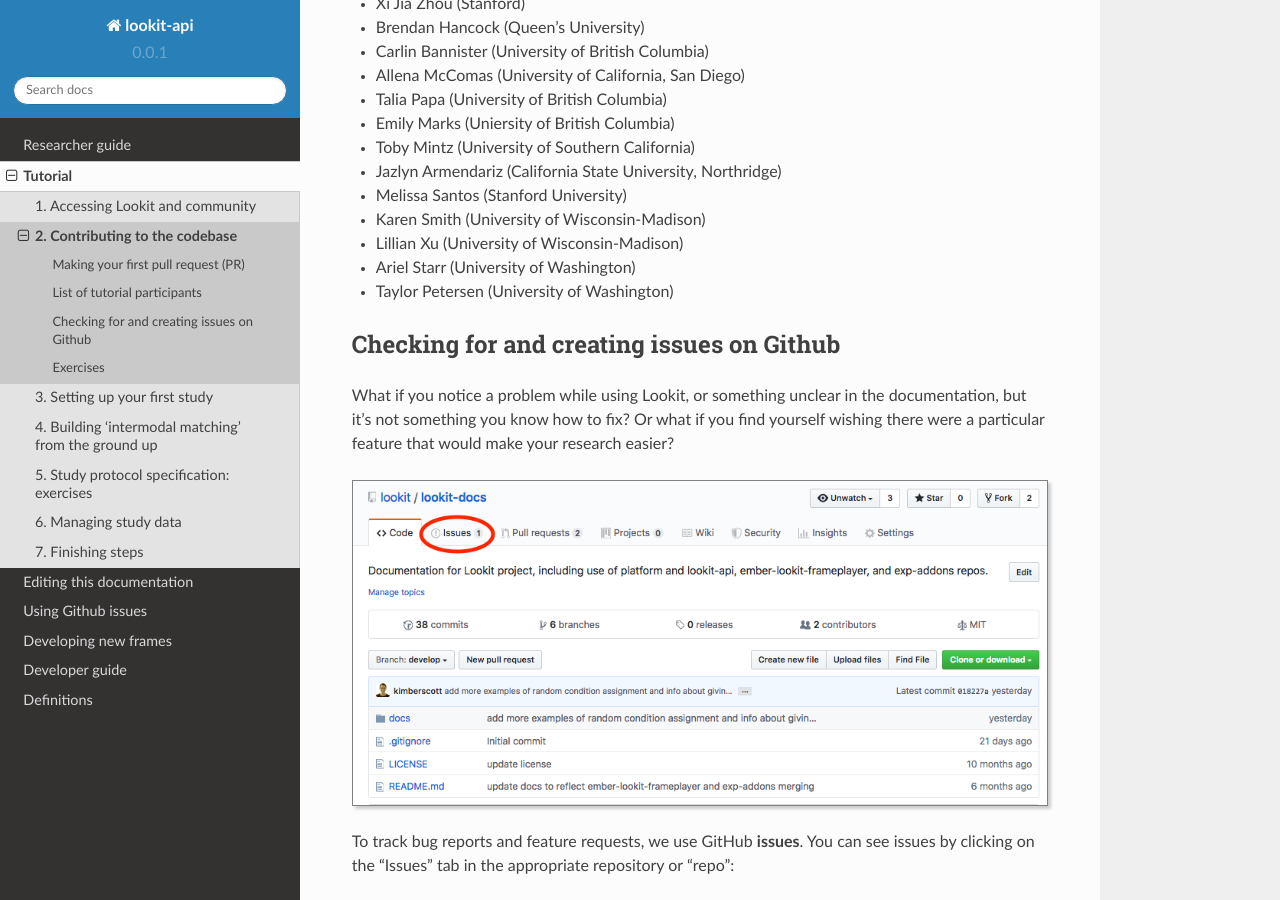
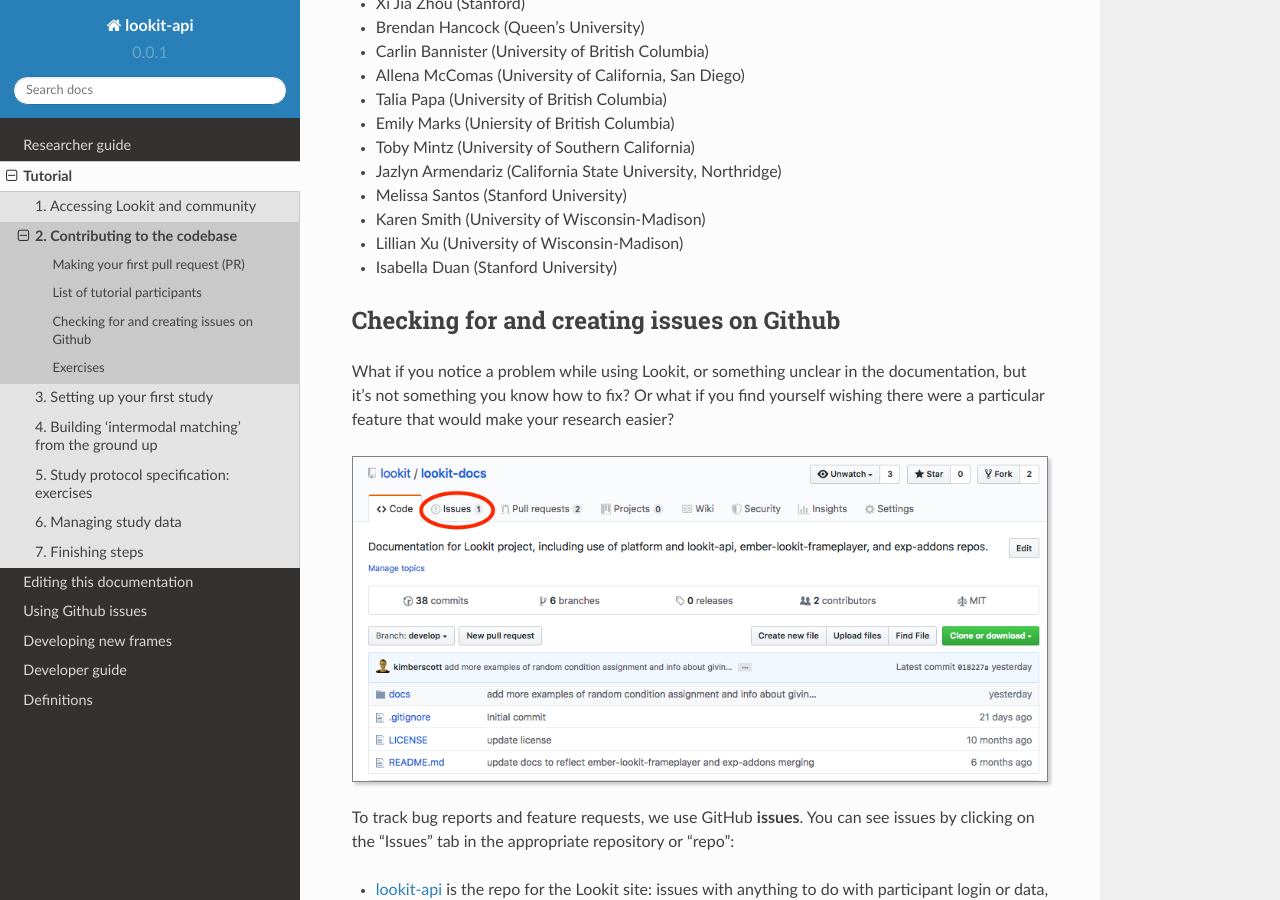
Before and after one commit to lookit/lookit-docs, a Sphinx documentation site: the page built from docs/source/tutorial-contributing.rst, in a window 1280 px wide and 900 px high, scrolled down 5601 px. Built offline with Sphinx 7.4.7 and the Read the Docs theme 2.0.0, drawn with Linux system fonts in a browser that asks for light colours.

Commit message:
Add tutorial participant to list!

```diff
--- a/docs/source/tutorial-contributing.rst
+++ b/docs/source/tutorial-contributing.rst
@@ -138,8 +138,7 @@
 - Melissa Santos (Stanford University)
 - Karen Smith (University of Wisconsin-Madison)
 - Lillian Xu (University of Wisconsin-Madison)
-- Ariel Starr (University of Washington)
-- Taylor Petersen (University of Washington)
+- Isabella Duan (Stanford University)
 
 .. _Github issues overview:
 
```
